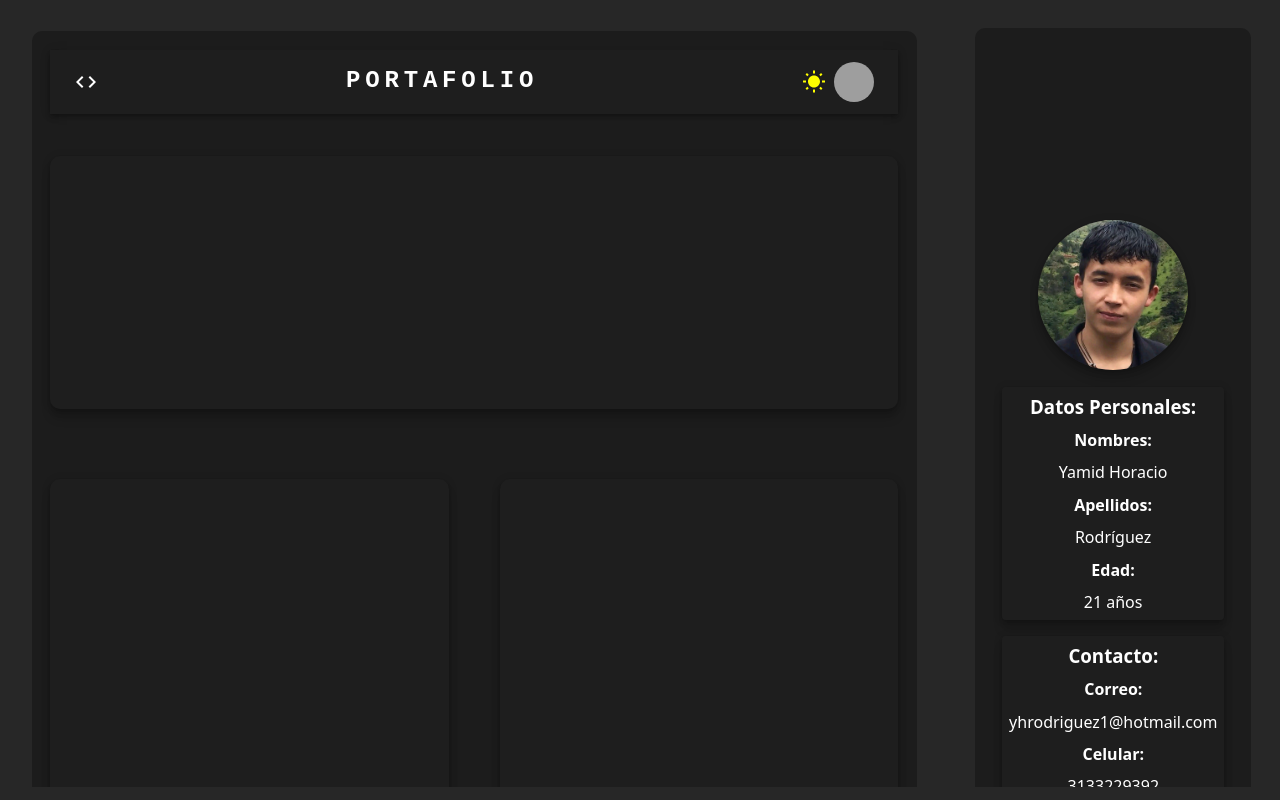
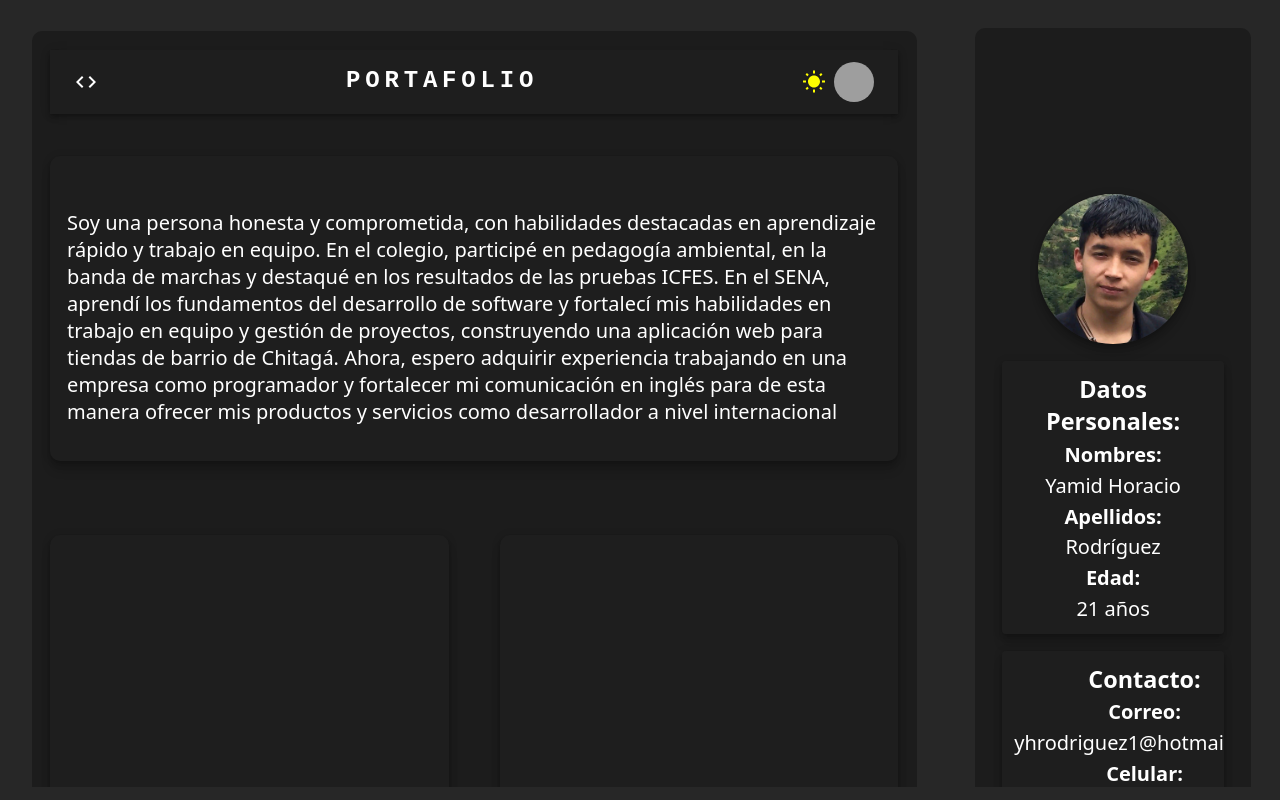
Before and after one commit to yamiddevofic/portfolio, a React (Vite) app in the folder portfolio/: page / in a window 1280 px wide. Built offline with nearby package versions, Linux system fonts and the light colour scheme; grey boxes are pictures that could not be loaded.

Commit message:
Modo claro oscuro descripcion

```diff
--- a/portfolio/src/components/App.jsx
+++ b/portfolio/src/components/App.jsx
@@ -61,7 +61,7 @@ function App() {
           <ResponsiveAppBar />
           <div className='pt-blockTres'>
             <div id="descripcion">
-              <BoxSx  clase={'pt-box pt-boxDos'} image={'#1e1e1e'} ancho='95%' alto='30%' circle='10px'></BoxSx>
+              <BoxSx clase={'pt-box pt-boxDos'} image={'#1e1e1e'} texto={<p>Soy una persona honesta y comprometida, con habilidades destacadas en aprendizaje rápido y trabajo en equipo. En el colegio, participé en pedagogía ambiental, en la banda de marchas y destaqué en los resultados de las pruebas ICFES. En el SENA, aprendí los fundamentos del desarrollo de software y fortalecí mis habilidades en trabajo en equipo y gestión de proyectos, construyendo una aplicación web para tiendas de barrio de Chitagá. Ahora, espero adquirir experiencia trabajando en una empresa como programador y fortalecer mi comunicación en inglés para de esta manera ofrecer mis productos y servicios como desarrollador a nivel internacional</p>} ancho='95%' alto='30%' circle='10px'></BoxSx>
             </div>
             <div id="experiencia">
               <BoxSx clase={'pt-box pt-boxDos'} image={'#1e1e1e'} ancho='95%' alto='30%' circle='10px'></BoxSx>
--- a/portfolio/src/components/Box.jsx
+++ b/portfolio/src/components/Box.jsx
@@ -1,7 +1,9 @@
 import * as React from 'react';
-import { Box, ThemeProvider } from '@mui/material';
+import { Box, ThemeProvider, useTheme } from '@mui/material';
 
-export default function BoxSx({id,clase,image,texto,ancho,alto,circle}) {
+export default function BoxSx({ id, clase, image, texto, ancho, alto, circle }) {
+  const theme = useTheme();
+
   return (
     <ThemeProvider
       theme={{
@@ -21,14 +23,29 @@ export default function BoxSx({id,clase,image,texto,ancho,alto,circle}) {
           borderRadius: circle,
           background: image, // Establece la imagen de fondo
           backgroundSize: 'cover', // Ajusta el tamaño de la imagen para cubrir todo el cuadro
-          backgroundPosition: 'top',// Centra la imagen
+          backgroundPosition: 'top', // Centra la imagen
           '&:hover': {
             bgcolor: 'primary.dark',
           },
+          fontSize: {
+            xs: theme.typography.body2.fontSize, // Tamaño de fuente para pantallas extra pequeñas
+            sm: theme.typography.body1.fontSize, // Tamaño de fuente para pantallas pequeñas
+            md: theme.typography.h6.fontSize, // Tamaño de fuente para pantallas medianas
+            lg: theme.typography.h6.fontSize, // Tamaño de fuente para pantallas grandes
+            xl: theme.typography.body1.fontSize, // Tamaño de fuente para pantallas extra grandes
+          },
+          textAlign: {
+            xs: 'center', // Alineación de texto para pantallas extra pequeñas
+            sm: 'left', // Alineación de texto para pantallas pequeñas
+            md: 'center', // Alineación de texto para pantallas medianas
+            lg: 'left', // Alineación de texto para pantallas grandes
+            xl: 'center', // Alineación de texto para pantallas extra grandes
+          },
         }}
-        className={clase}>
-            {texto}
-        </Box>
+        className={clase}
+      >
+        {texto}
+      </Box>
     </ThemeProvider>
   );
 }
--- a/portfolio/src/components/Dark.jsx
+++ b/portfolio/src/components/Dark.jsx
@@ -16,7 +16,8 @@ const lightTheme = createTheme({
     },
     color: {
         header: '#111',
-        icon: '#111'
+        icon: '#111',
+        boxsDos: '#111'
     }
   },
 });
@@ -32,7 +33,8 @@ const darkTheme = createTheme({
     },
     color: {
         header: '#fff',
-        icon:'#fff'
+        icon:'#fff',
+        boxsDos: '#fff'
     }
   },
 });
@@ -48,6 +50,7 @@ export default function ButtonUsage() {
         const blocks = document.querySelectorAll('.pt-block'); // Selección de todos los elementos con clase pt-block
         const blockDos = document.querySelectorAll('.pt-blockDos'); // Selección de todos los elementos con clase pt-blockDos
         const boxs = document.querySelectorAll('.pt-box'); // Selección de todos los elementos con clase pt-box
+        const boxsDos = document.querySelectorAll('.pt-box.pt-boxDos.MuiBox-root.css-1o0uzfp'); // Selección de todos los elementos con clase pt-box
         const boxContent= document.querySelectorAll('.pt-boxContent')
         const header = document.querySelector('header');
         const icon = document.querySelector('.css-78trlr-MuiButtonBase-root-MuiIconButton-root');
@@ -68,9 +71,13 @@ export default function ButtonUsage() {
         boxContent.forEach(box => {
             box.style.color = darkMode ? darkTheme.palette.color.header : lightTheme.palette.color.header;
         });
+        boxsDos.forEach(box => {
+            box.style.color = darkMode ? darkTheme.palette.color.boxsDos : lightTheme.palette.color.boxsDos;
+        });
         header.style.backgroundColor = darkMode ? darkTheme.palette.background.boxs : lightTheme.palette.background.boxs;
         header.style.color = darkMode ? darkTheme.palette.color.header : lightTheme.palette.color.header;
         icon.style.color = darkMode ? darkTheme.palette.color.icon : lightTheme.palette.color.icon;
+
     }
 
     return (
--- a/portfolio/src/styles/App.css
+++ b/portfolio/src/styles/App.css
@@ -73,23 +73,24 @@ header{
 .pt-blockDos{
   grid-row: 1;
   display: grid;
-  grid-template-rows: 10% 90%;
+  grid-template-rows: 20% 1fr;
   gap: 4%;
   padding: 2%;
   margin: 2% 3%;
   border-radius: 10px;
   width: auto;
   background: #1c1c1c;
+  color: #111;
 }
 .pt-blockTres{
   width: 100%;
   height: 90vh;
   display: grid;
   gap: 6%;
-  padding-bottom: 2%;
+  padding-bottom: 5%;
   margin-top: 5%;
   grid-template-columns: 1fr;
-  grid-template-rows: 40% 1fr
+  grid-template-rows: 50% 50%;
 }
 .pt-boxContainer{
   display: flex;
@@ -99,12 +100,15 @@ header{
   margin: 3% 0%;
   color: white;
   height: 100%;
-  width: 20rem;
+  width: auto;
   display: flex;
   flex-direction: column;
   flex-wrap: wrap;
   align-items: center;
   justify-content: center;
+  overflow: auto;
+  text-align: justify;
+  padding: 2%;
   box-shadow: 0px 2px 4px -1px rgba(0,0,0,0.2), 0px 10px 10px 0px rgba(0,0,0,0.14), 0px 1px 10px 0px rgba(0,0,0,0.12);
 }
 .pt-box.avatar:hover{
--- a/portfolio/src/styles/index.css
+++ b/portfolio/src/styles/index.css
@@ -15,5 +15,5 @@ h1,h2,h3{
   text-align: center;
 }
 p{
-  margin-top: 5%;
+  margin-top: 2%;
 }
```
